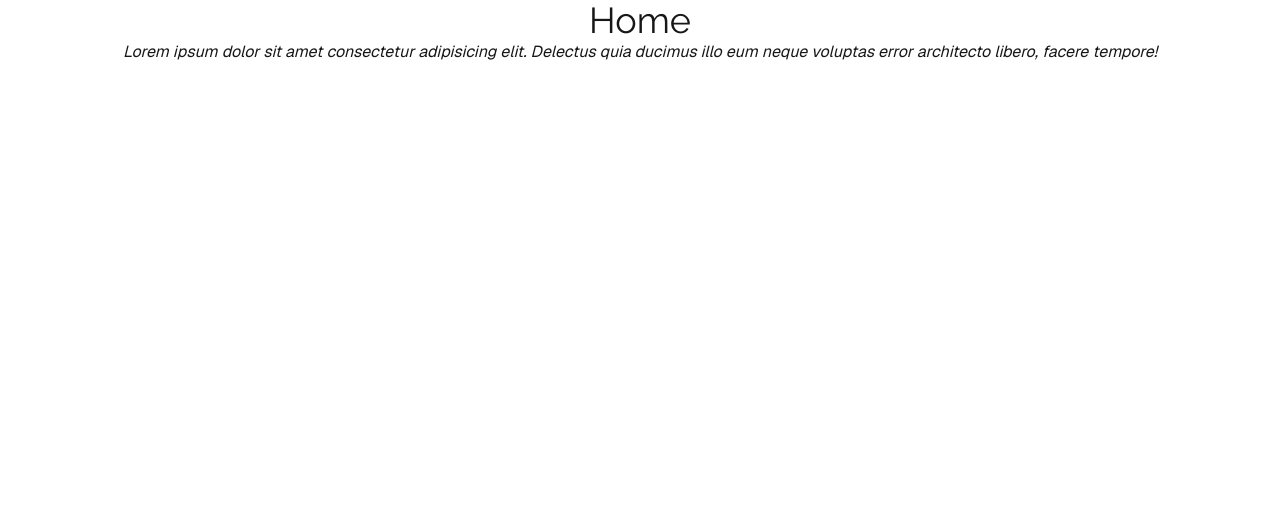
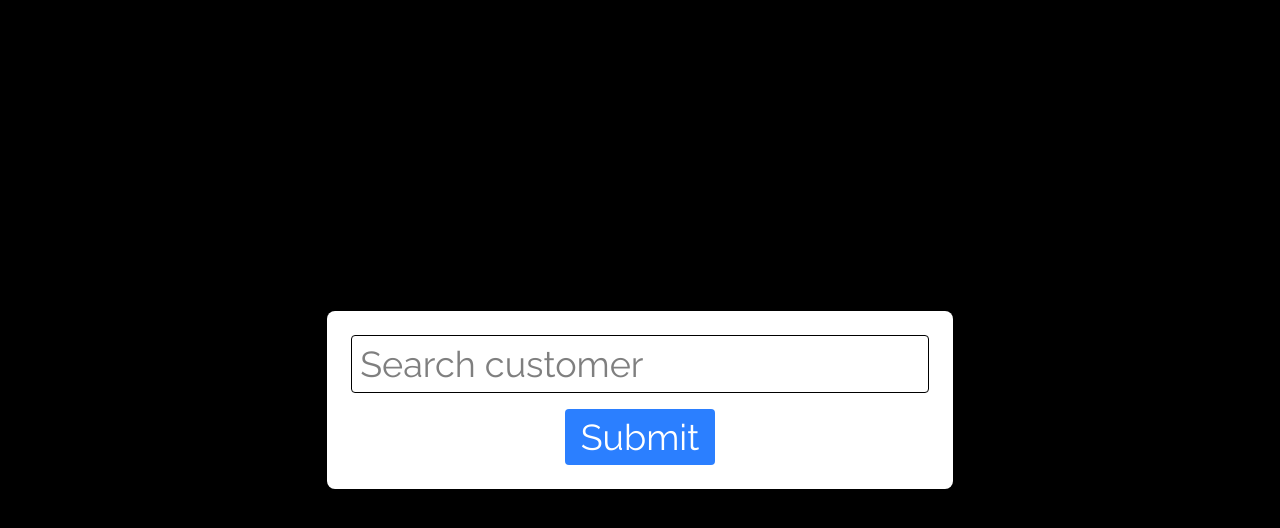
Before and after one commit to pfleege/huuva-order-form-demo, a Next.js app: page / in a window 1280 px wide. Shown: the top 528 px of the page. Built offline with nearby package versions, Linux system fonts and the light colour scheme.

Commit message:
ADD searchbar component to look for customer in db

```diff
--- a/src/app/page.tsx
+++ b/src/app/page.tsx
@@ -1,3 +1,5 @@
+import Searchbar from "@/components/Searchbar";
+
 export default function Home() {
   return (
     <div className="font-Raleway text-4xl text-center">
@@ -6,6 +8,7 @@ export default function Home() {
         Lorem ipsum dolor sit amet consectetur adipisicing elit. Delectus quia
         ducimus illo eum neque voluptas error architecto libero, facere tempore!
       </p>
+      <Searchbar />
     </div>
   );
 }
--- /dev/null
+++ b/src/components/Searchbar.tsx
@@ -0,0 +1,37 @@
+"use client";
+
+import { useState } from "react";
+
+const Searchbar = () => {
+  const [customer, setCustomer] = useState("");
+
+  const handleSubmit = async (evt: React.FormEvent) => {
+    evt.preventDefault();
+    // Insert logic for db connection and send data (customer name)
+  };
+
+  return (
+    <div className="fixed inset-0 bg-black bg-opacity-50 flex justify-center items-center">
+      <div className="bg-white p-6 rounded-lg">
+        <form onSubmit={handleSubmit}>
+          <input
+            type="text"
+            placeholder="Search customer"
+            value={customer}
+            onChange={(evt) => setCustomer(evt.target.value)}
+            className="w-full p-2 mb-4 border rounded text-black"
+            required
+          />
+          <button
+            type="submit"
+            className="px-4 py-2 bg-blue-500 text-white rounded"
+          >
+            Submit
+          </button>
+        </form>
+      </div>
+    </div>
+  );
+};
+
+export default Searchbar;
```
Also changed, not shown: public/dataflow.jpg (added).
